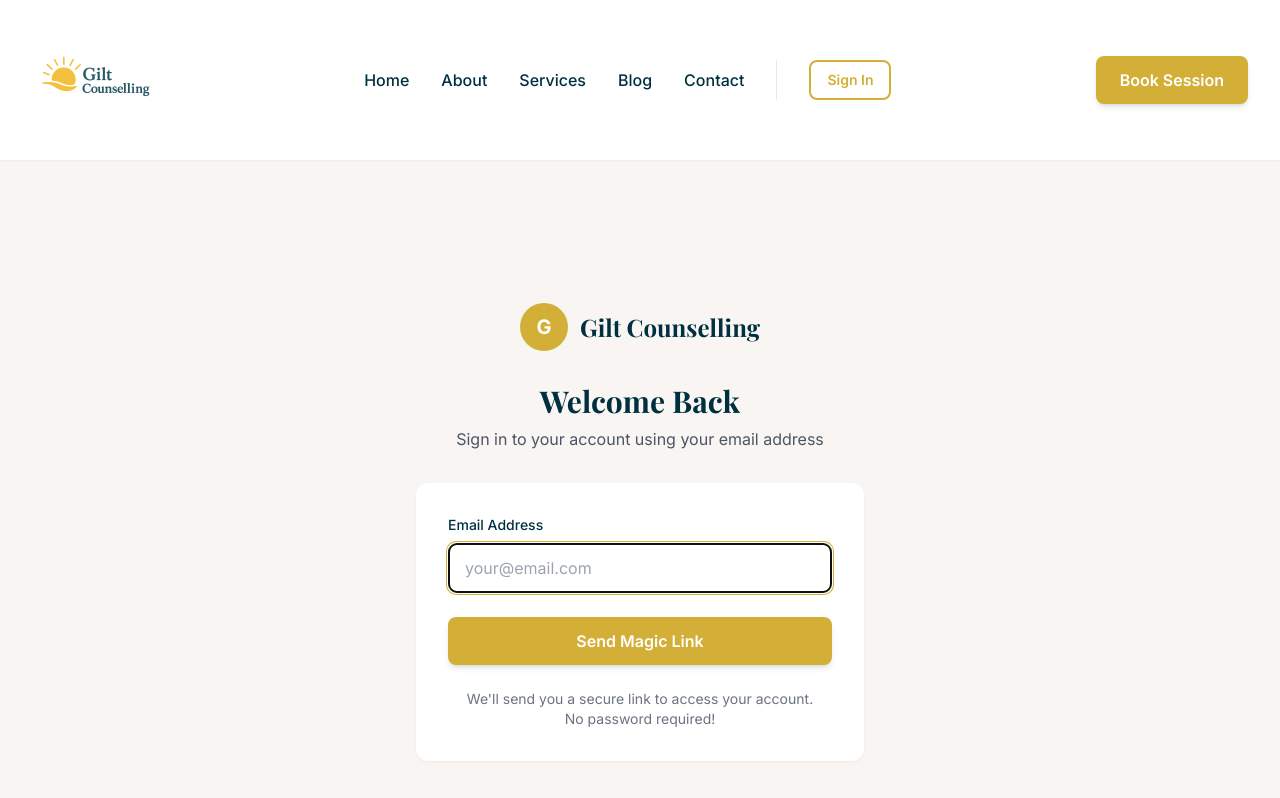
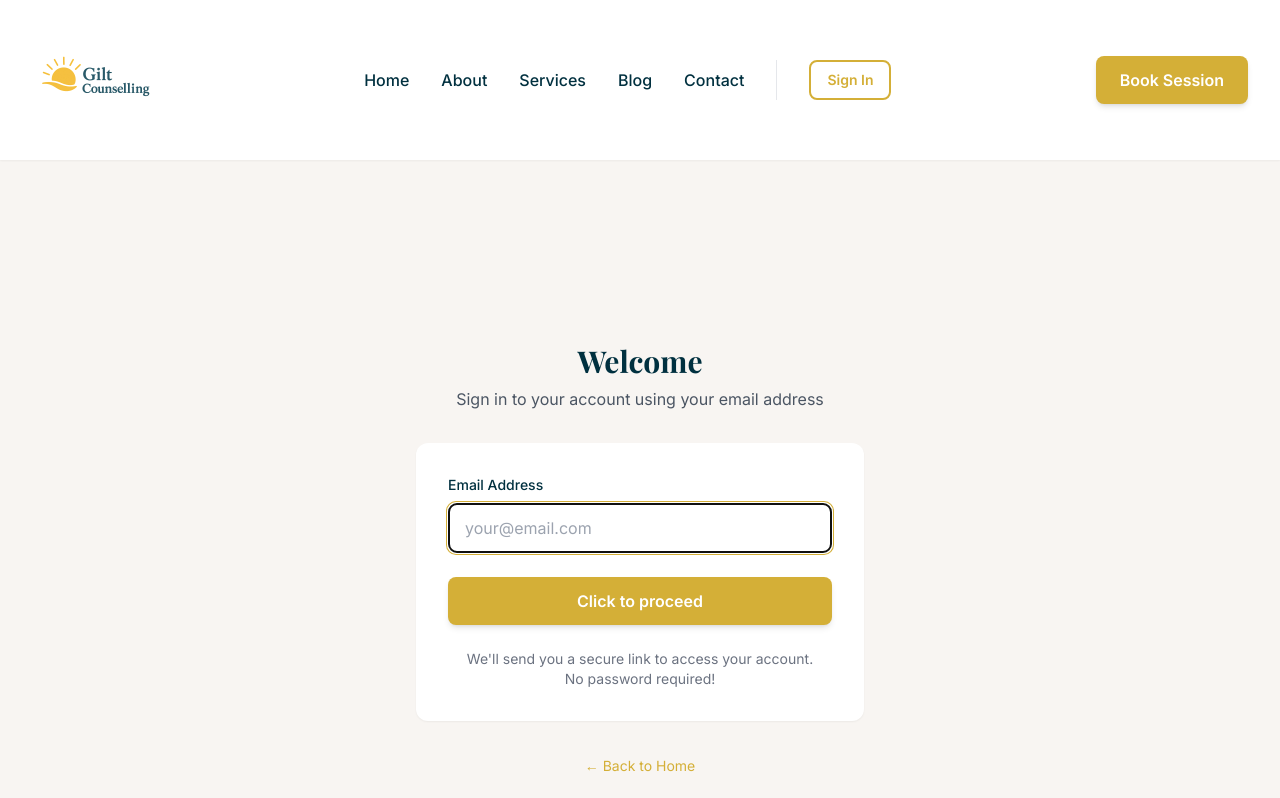
Before and after one commit to JoelEmmanuelCloud/gilt-counselling, a Next.js app: page /auth/signin in a window 1280 px wide. Shown: the top 798 px of the page. Built offline with nearby package versions, Linux system fonts and the light colour scheme; no server answers; a web font is replaced by a local one.

Commit message:
remove comments

```diff
--- a/app/auth/signin/page.js
+++ b/app/auth/signin/page.js
@@ -41,17 +41,9 @@ export default function SignInPage() {
     <div className="min-h-screen bg-cream flex items-center justify-center py-12 px-4 sm:px-6 lg:px-8">
       <div className="max-w-md w-full space-y-8">
         <div className="text-center">
-          <Link href="/" className="flex items-center justify-center space-x-3 mb-8">
-            <div className="w-12 h-12 bg-gold rounded-full flex items-center justify-center">
-              <span className="text-white font-bold text-xl">G</span>
-            </div>
-            <span className="font-playfair text-2xl font-bold text-deepBlue">
-              Gilt Counselling
-            </span>
-          </Link>
 
           <h2 className="font-playfair text-3xl font-bold text-deepBlue mb-2">
-            Welcome Back
+            Welcome
           </h2>
           <p className="text-gray-600">
             Sign in to your account using your email address
@@ -81,7 +73,7 @@ export default function SignInPage() {
               disabled={isLoading}
               className="btn-primary w-full disabled:opacity-50 disabled:cursor-not-allowed"
             >
-              {isLoading ? 'Sending Magic Link...' : 'Send Magic Link'}
+              {isLoading ? 'Sending Magic Link...' : 'Click to proceed'}
             </button>
 
             {message && (
```
